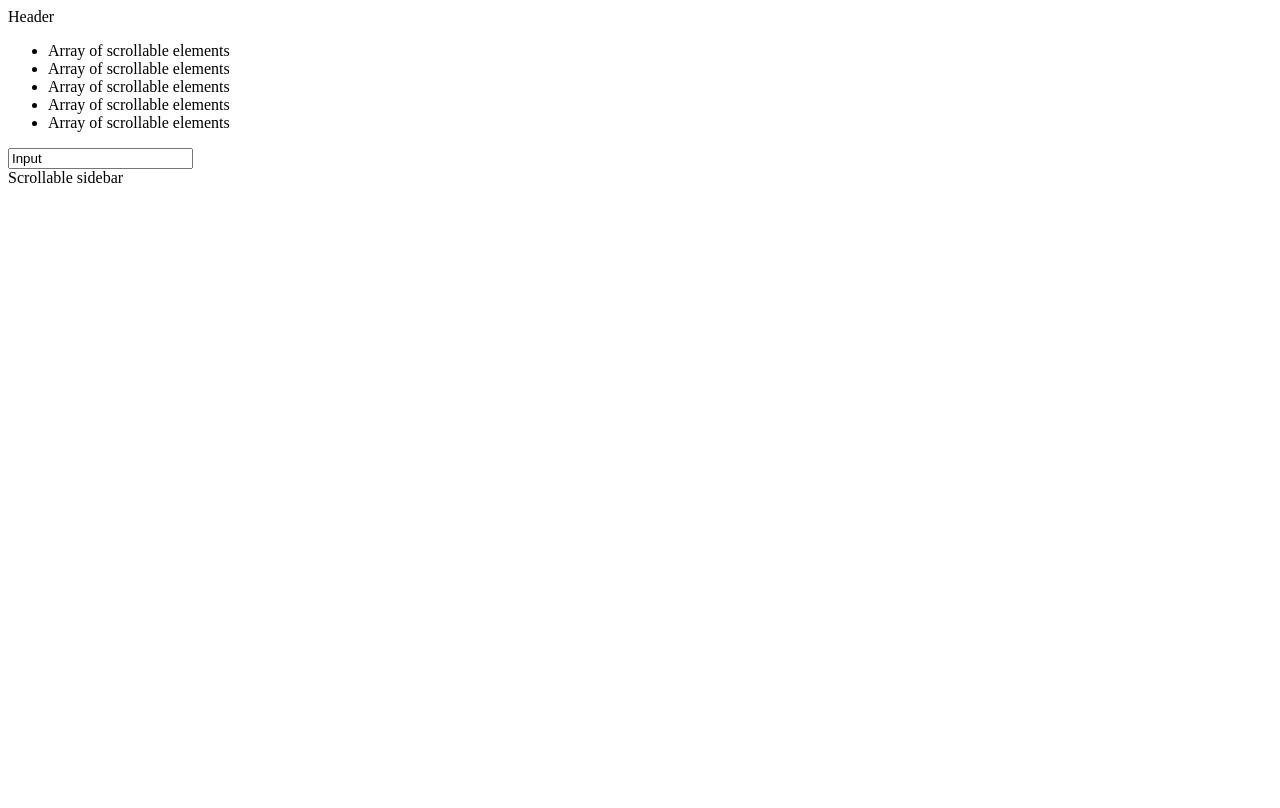
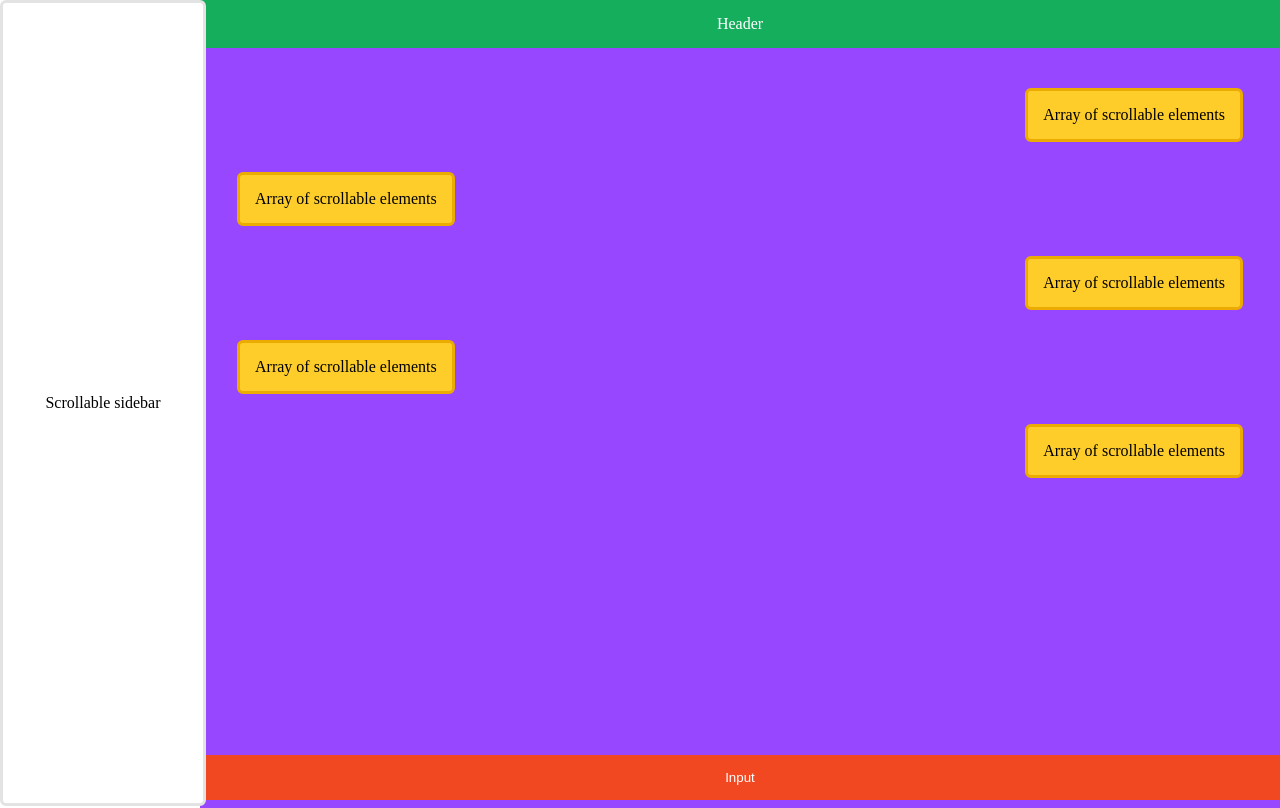
Before and after one commit to malaya1855/HideGramTest, a plain HTML site: page index.html in a window 1280 px wide. Shown: the top 808 px of the page. Drawn offline with Linux system fonts and the light colour scheme.

Commit message:
css route

```diff
--- a/index.html
+++ b/index.html
@@ -4,7 +4,7 @@
     <meta charset="UTF-8" />
     <meta name="viewport" content="width=device-width, initial-scale=1.0" />
     <title>Test</title>
-    <link href="./main.css" rel="stylesheet" />
+    <link href="./index.css" rel="stylesheet" />
   </head>
   <body>
     <header>
```
